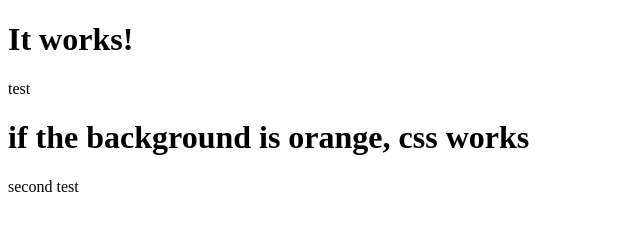
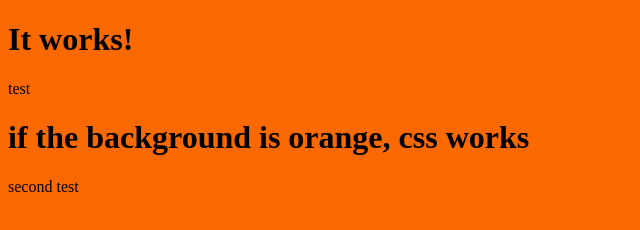
Before and after one commit to Leocarson/HappyCat234.github.io, a plain HTML site: page index.html in a window 1280 px wide. Shown: the whole page, without its empty margins (0-640 px from the left). Drawn offline with Linux system fonts and the light colour scheme.

Commit message:
Fixed Small Mistake
replaced = with : that caused css to stop working

```diff
--- a/css/main.css
+++ b/css/main.css
@@ -1,3 +1,3 @@
 body{
-  background=#FA6900;
+  background: #FA6900;
 }
```
